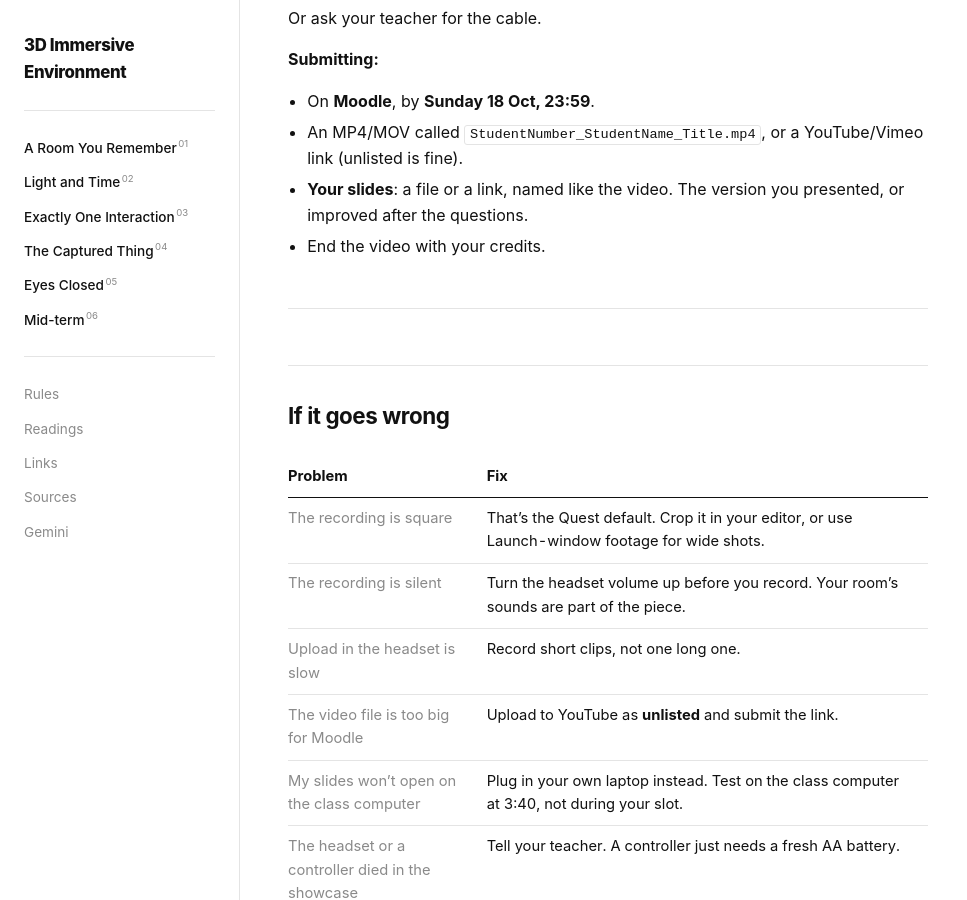
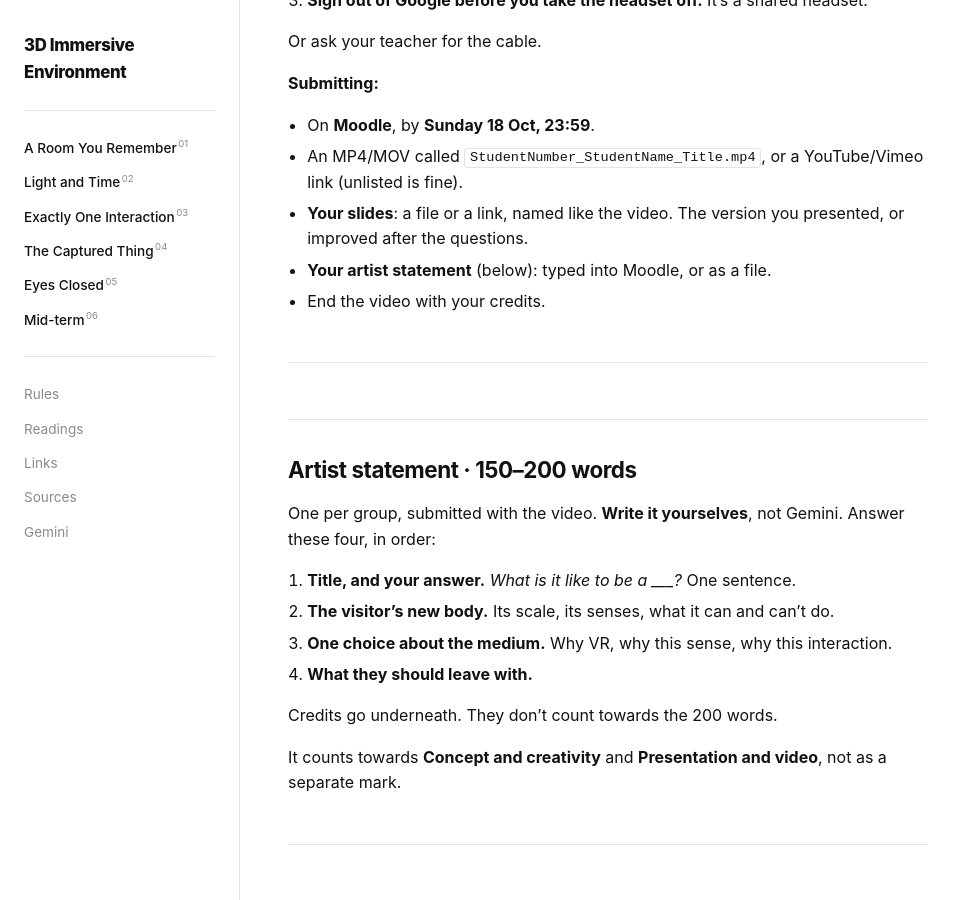
Before and after one commit to kachichan/vart3447-3d-immersive-environment, a Jekyll site: the page built from weeks/week06.md, in a window 1280 px wide and 900 px high, scrolled down 4260 px. Shown: the whole window, without its empty margins (0-967 px from the left). Built offline with Jekyll 4.4.1, drawn with Linux system fonts in a browser that asks for light colours; some web fonts are replaced; some of the changed text lies outside the part shown.

Commit message:
Update week06.md

```diff
--- a/weeks/week06.md
+++ b/weeks/week06.md
@@ -22,7 +22,7 @@ Thomas Nagel: you can know everything about how a bat's sonar works and still no
 |---|---|
 | **Before class** | By **Tue 13 Oct, 2:00 PM**: your **link** on the Padlet, **Week 6 (Mid-term)** column. Slides (5 at most) on a **USB drive** or **your own laptop** |
 | **Presentation** | **Tuesday 13 October**, in class: showcase, then **5 minutes per group**. [Timetable below](#presentation-day--tuesday-13-october) |
-| **Video + slides** | **Sunday 18 October, 23:59**, on **Moodle** |
+| **Video, slides + statement** | **Sunday 18 October, 23:59**, on **Moodle** |
 | Brief, and where to submit | **Moodle** (same brief as this page) |
 | Models, textures, sounds | [Where to find things](../sources.md) |
 | Class board | [padlet.com/chankachi/vart3447](https://padlet.com/chankachi/vart3447): **Week 6 (Mid-term)** column |
@@ -127,7 +127,23 @@ Or ask your teacher for the cable.
 - On **Moodle**, by **Sunday 18 Oct, 23:59**.
 - An MP4/MOV called `StudentNumber_StudentName_Title.mp4`, or a YouTube/Vimeo link (unlisted is fine).
 - **Your slides**: a file or a link, named like the video. The version you presented, or improved after the questions.
+- **Your artist statement** (below): typed into Moodle, or as a file.
 - End the video with your credits.
+
+---
+
+## Artist statement · 150–200 words
+
+One per group, submitted with the video. **Write it yourselves**, not Gemini. Answer these four, in order:
+
+1. **Title, and your answer.** *What is it like to be a ___?* One sentence.
+2. **The visitor's new body.** Its scale, its senses, what it can and can't do.
+3. **One choice about the medium.** Why VR, why this sense, why this interaction.
+4. **What they should leave with.**
+
+Credits go underneath. They don't count towards the 200 words.
+
+It counts towards **Concept and creativity** and **Presentation and video**, not as a separate mark.
 
 ---
 
```
